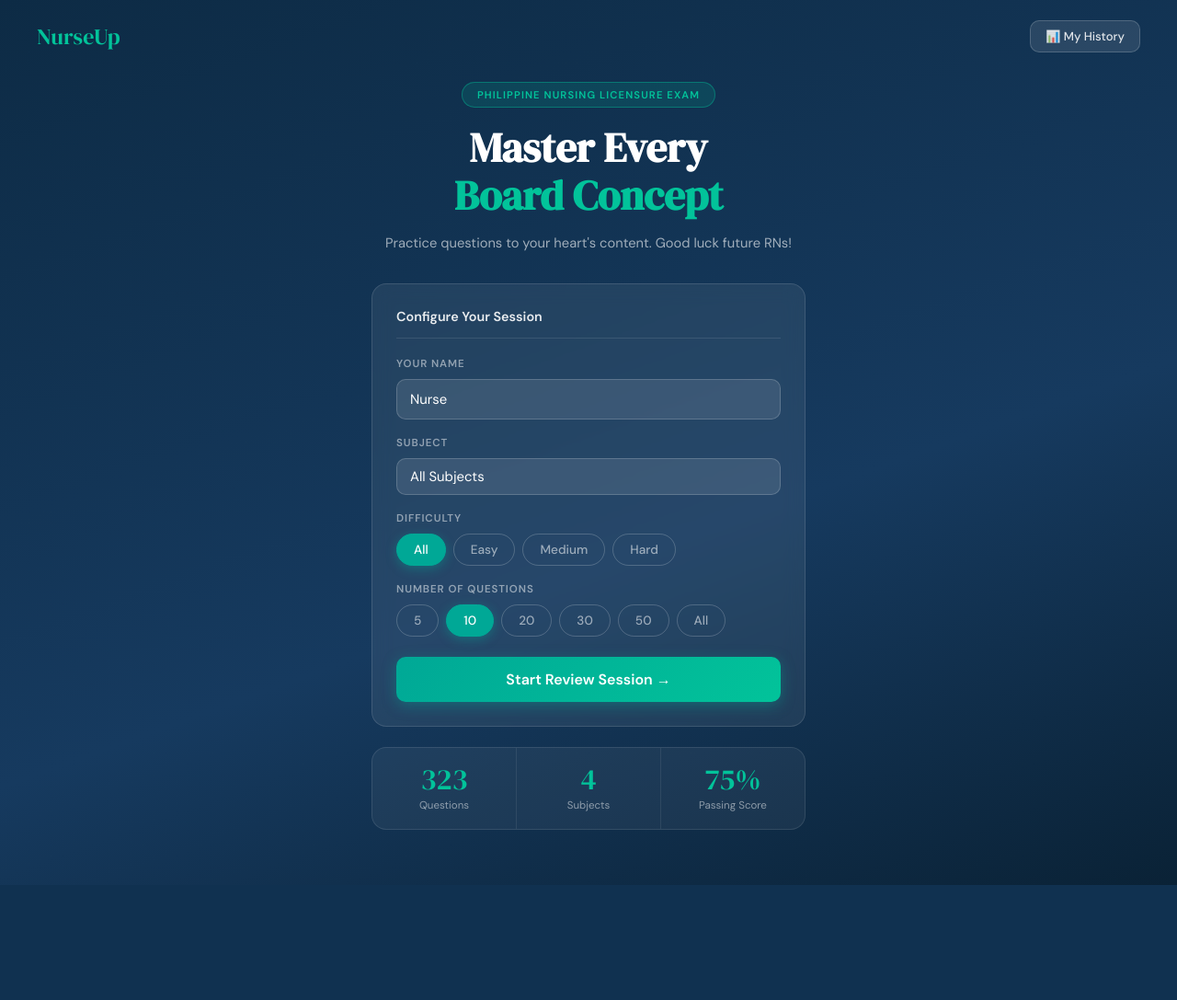
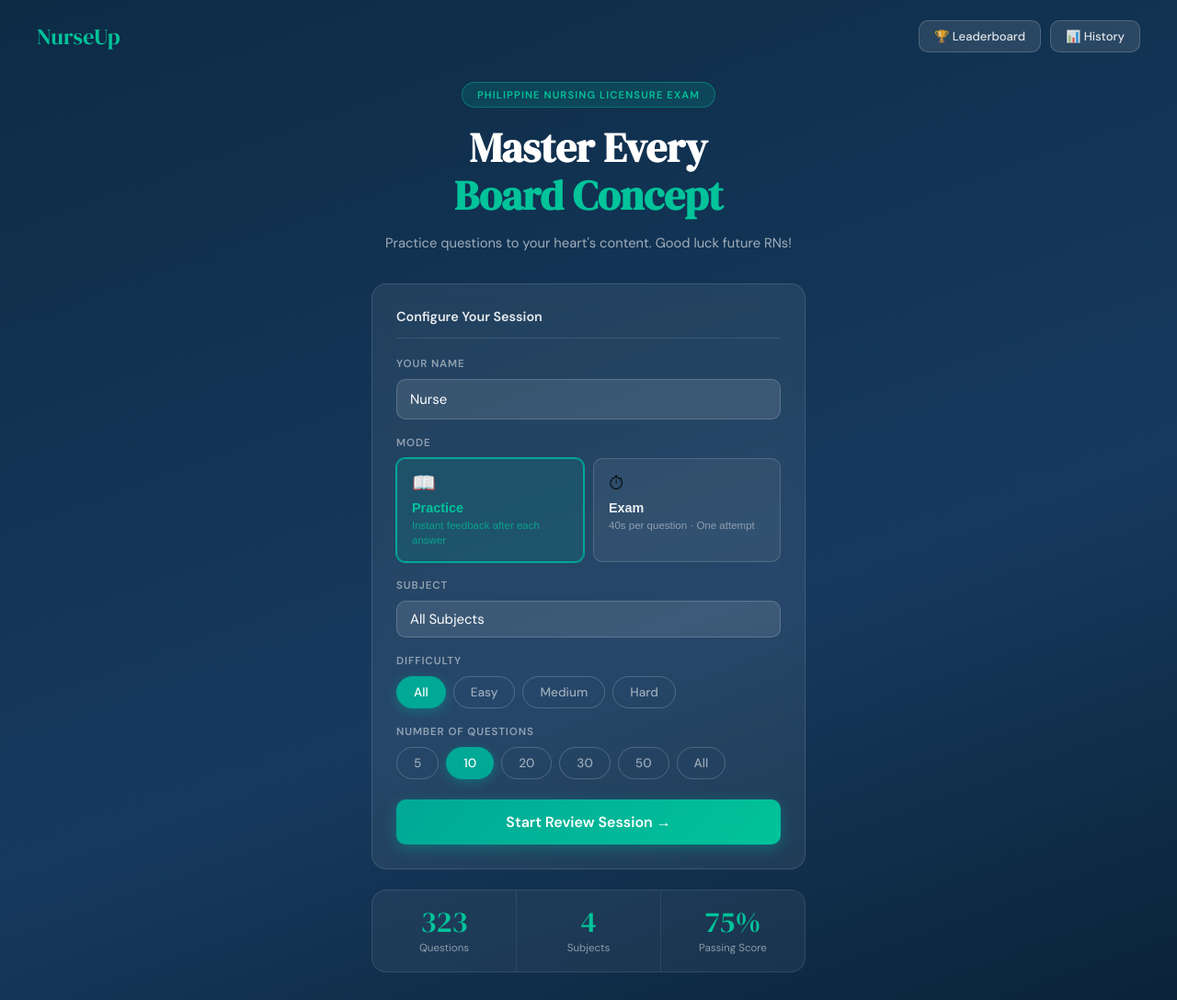
Before and after one commit to kyle725/PNLE-Reviewer, a Flask app: page / in a window 1280 px wide. Shown: the top 1087 px of the page at 92% size. Before the commit the page ends 962 px from the top, so only its background shows below. Run offline with Flask 3, Linux system fonts and the light colour scheme.

Commit message:
Update index.html

```diff
--- a/templates/index.html
+++ b/templates/index.html
@@ -16,7 +16,10 @@
 
   <header class="home-header">
     <div class="logo">NurseUp</div>
-    <button class="btn-ghost" onclick="showScreen('screen-history')">📊 My History</button>
+    <div class="header-btns">
+      <button class="btn-ghost" onclick="showScreen('screen-leaderboard')">🏆 Leaderboard</button>
+      <button class="btn-ghost" onclick="showScreen('screen-history')">📊 History</button>
+    </div>
   </header>
 
   <main class="home-main">
@@ -33,6 +36,30 @@
       <div class="setup-row">
         <label>Your Name</label>
         <input type="text" id="username" placeholder="Enter your name" class="input-field" value="Nurse">
+      </div>
+
+      <!-- Mode selector -->
+      <div class="setup-row">
+        <label>Mode</label>
+        <div class="mode-toggle">
+          <button class="mode-btn active" id="mode-practice" onclick="selectMode('practice')">
+            <span class="mode-icon">📖</span>
+            <span class="mode-label">Practice</span>
+            <span class="mode-desc">Instant feedback after each answer</span>
+          </button>
+          <button class="mode-btn" id="mode-exam" onclick="selectMode('exam')">
+            <span class="mode-icon">⏱</span>
+            <span class="mode-label">Exam</span>
+            <span class="mode-desc">40s per question · One attempt</span>
+          </button>
+        </div>
+      </div>
+
+      <!-- Email — only shown in exam mode -->
+      <div class="setup-row" id="email-row" style="display:none">
+        <label>Email Address <span style="color:#e63946">*</span></label>
+        <input type="email" id="user-email" placeholder="you@example.com" class="input-field">
+        <p class="field-hint">Used to record your exam attempt. Each email gets one attempt per session.</p>
       </div>
 
       <div class="setup-row">
@@ -101,7 +128,13 @@
       </div>
       <span id="progress-text">1 / 10</span>
     </div>
+    <!-- Timer: shows elapsed in practice, countdown in exam -->
     <div class="quiz-timer" id="quiz-timer">00:00</div>
+  </div>
+
+  <!-- Exam mode per-question countdown bar -->
+  <div id="exam-countdown-wrap" style="display:none">
+    <div id="exam-countdown-bar"></div>
   </div>
 
   <div class="quiz-body">
@@ -109,6 +142,7 @@
       <span class="q-badge subject" id="q-subject"></span>
       <span class="q-badge topic"   id="q-topic"></span>
       <span class="q-badge"         id="q-diff"></span>
+      <span class="q-badge mode-badge" id="q-mode-badge"></span>
     </div>
     <div class="q-number" id="q-number">Question 1</div>
     <div class="question-text" id="question-text"></div>
@@ -118,7 +152,7 @@
   <div class="quiz-nav">
     <button class="btn-nav-prev" id="btn-prev" onclick="prevQuestion()" disabled>&#8592; Prev</button>
     <div class="dot-nav" id="dot-nav"></div>
-    <button class="btn-nav-next" id="btn-next" onclick="nextQuestion()">Next &#8594;</button>
+    <button class="btn-nav-next" id="btn-next">Next &#8594;</button>
   </div>
 
 </div>
@@ -186,11 +220,28 @@
   </div>
 </div>
 
+<!-- ══ SCREEN: Leaderboard ════════════════════════════════════════ -->
+<div id="screen-leaderboard" class="screen">
+
+  <div class="results-topbar">
+    <button class="btn-topbar" onclick="showScreen('screen-home')">&#8592; Home</button>
+    <div class="logo">NurseUp</div>
+    <div></div>
+  </div>
+
+  <div class="results-body">
+    <h2 class="section-heading">🏆 Leaderboard</h2>
+    <p class="section-sub">Top performers across all sessions.</p>
+    <div id="leaderboard-list" class="leaderboard-list"></div>
+  </div>
+
+</div>
+
 <!-- ══ SCREEN: History ════════════════════════════════════════════ -->
 <div id="screen-history" class="screen">
 
   <div class="results-topbar">
-    <button class="btn-topbar" onclick="showScreen('screen-home')">&#8592; Home</button>
+    <button class="btn-topbar" onclick="leaveHistory()">&#8592; Home</button>
     <div class="logo">NurseUp</div>
     <div></div>
   </div>
@@ -213,6 +264,36 @@
   </div>
 </div>
 
+<!-- ══ Password Modal ═════════════════════════════════════════════ -->
+<div id="password-modal-overlay" class="modal-overlay" onclick="closePasswordModal()">
+  <div class="modal password-modal" onclick="event.stopPropagation()">
+    <div style="font-size:2rem;margin-bottom:12px">🔒</div>
+    <p style="font-weight:600;color:var(--navy);margin-bottom:6px">History is password-protected</p>
+    <p style="font-size:0.85rem;color:var(--muted);margin-bottom:20px">Enter the access password to continue.</p>
+    <input type="password" id="password-input" placeholder="Enter password"
+      class="input-field" style="color:var(--text);background:#f4f7fa;border:1.5px solid var(--border);margin-bottom:10px">
+    <p id="password-error" style="color:var(--red);font-size:0.82rem;min-height:18px;margin-bottom:12px"></p>
+    <div class="modal-btns">
+      <button class="btn-modal-cancel" onclick="closePasswordModal()">Cancel</button>
+      <button class="btn-modal-exit" style="background:var(--navy)" onclick="submitPassword()">Unlock</button>
+    </div>
+  </div>
+</div>
+
+<!-- ══ Exam One-Attempt Modal ══════════════════════════════════════ -->
+<div id="exam-block-modal" class="modal-overlay">
+  <div class="modal" onclick="event.stopPropagation()">
+    <div style="font-size:2rem;margin-bottom:12px">🚫</div>
+    <p style="font-weight:600;color:var(--navy);margin-bottom:6px">Attempt Already Recorded</p>
+    <p id="exam-block-msg" style="font-size:0.85rem;color:var(--muted);margin-bottom:20px">
+      This email has already completed an exam session.
+    </p>
+    <div class="modal-btns">
+      <button class="btn-modal-exit" style="background:var(--navy)" onclick="document.getElementById('exam-block-modal').classList.remove('active')">OK</button>
+    </div>
+  </div>
+</div>
+
 <script src="/static/js/app.js"></script>
 </body>
 </html>
```
